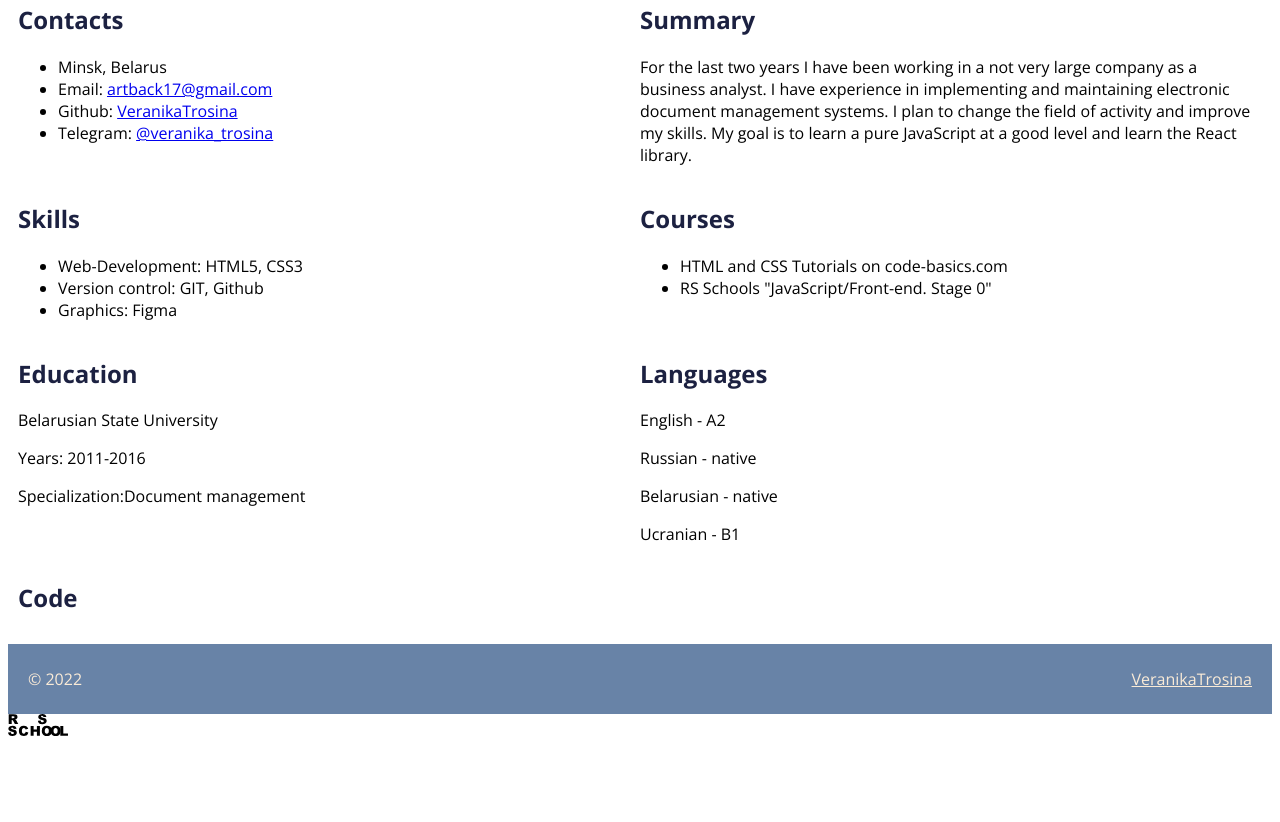
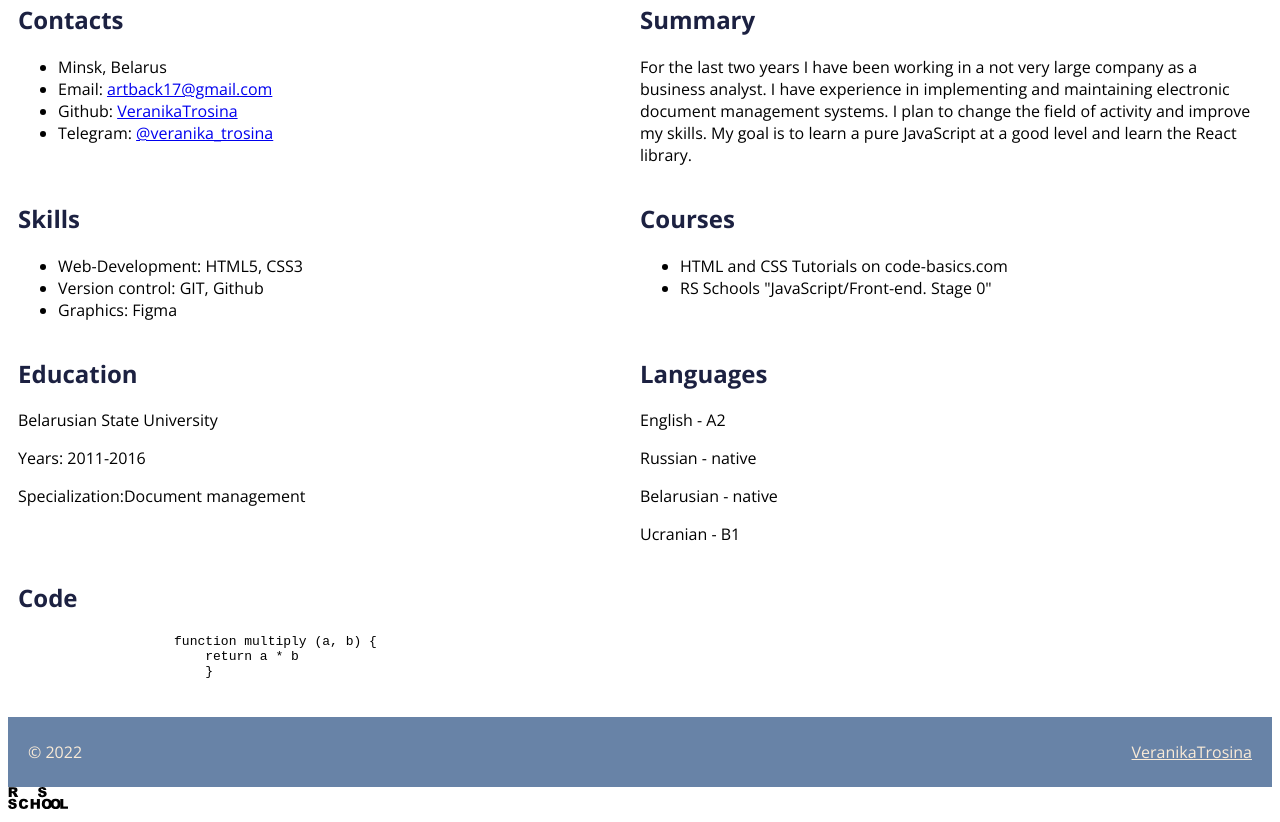
Before and after one commit to VeranikaTrosina/rsschool-cv, a plain HTML site: page index.html in a window 1280 px wide. Shown: the part 357-1179 px from the top of the page. Before the commit the page ends 1106 px from the top, so only its background shows below. Drawn offline with nearby package versions, Linux system fonts and the light colour scheme.

Commit message:
add section "code"

```diff
--- a/index.html
+++ b/index.html
@@ -80,6 +80,13 @@
         </section>
         <section class="section" id="code">
             <h2 class="section-title">Code</h2>
+            <code class="code">
+                <pre>
+                    function multiply (a, b) {
+                        return a * b
+                        }
+                </pre>
+            </code>
         </section>
     </main>
     <footer class="footer">
```
